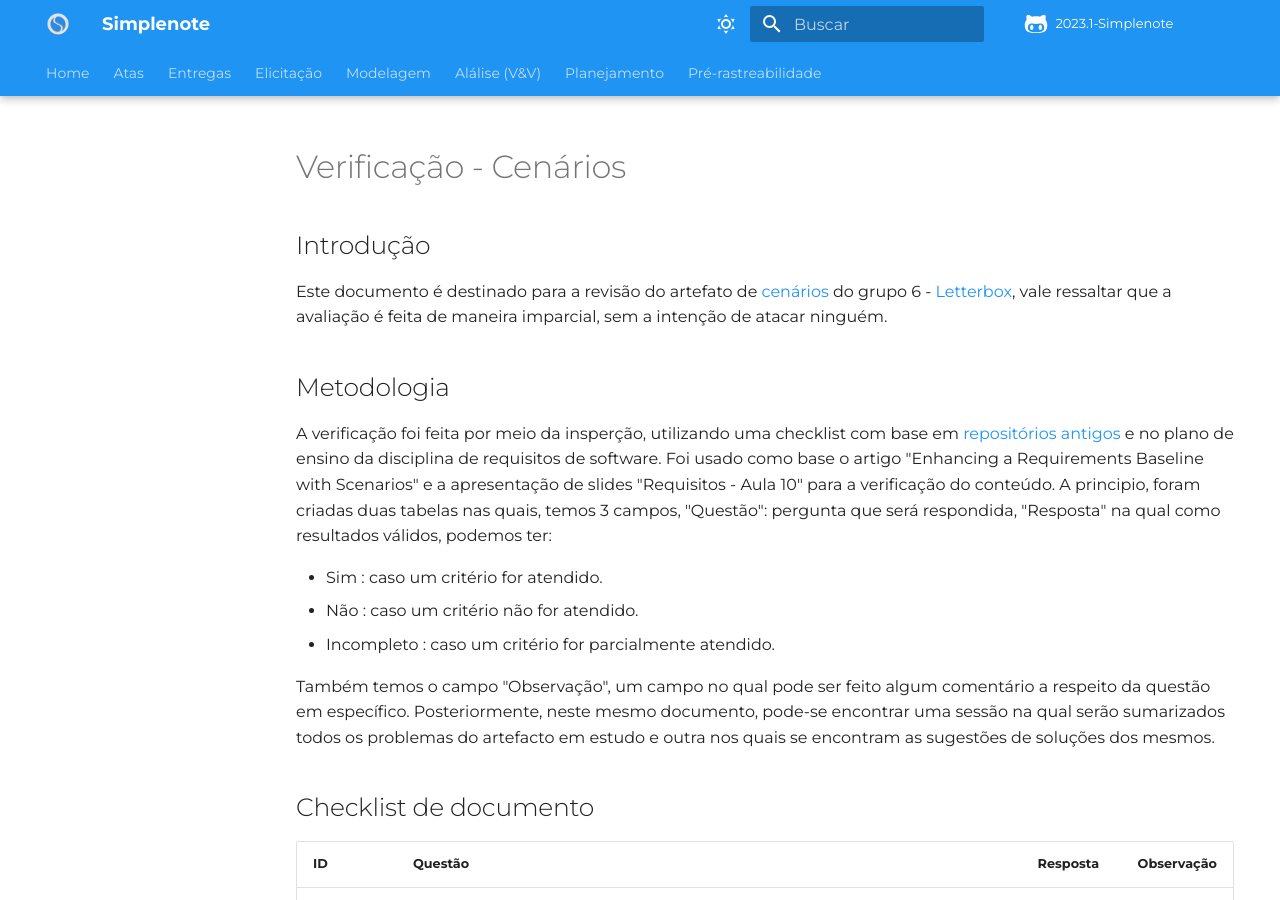
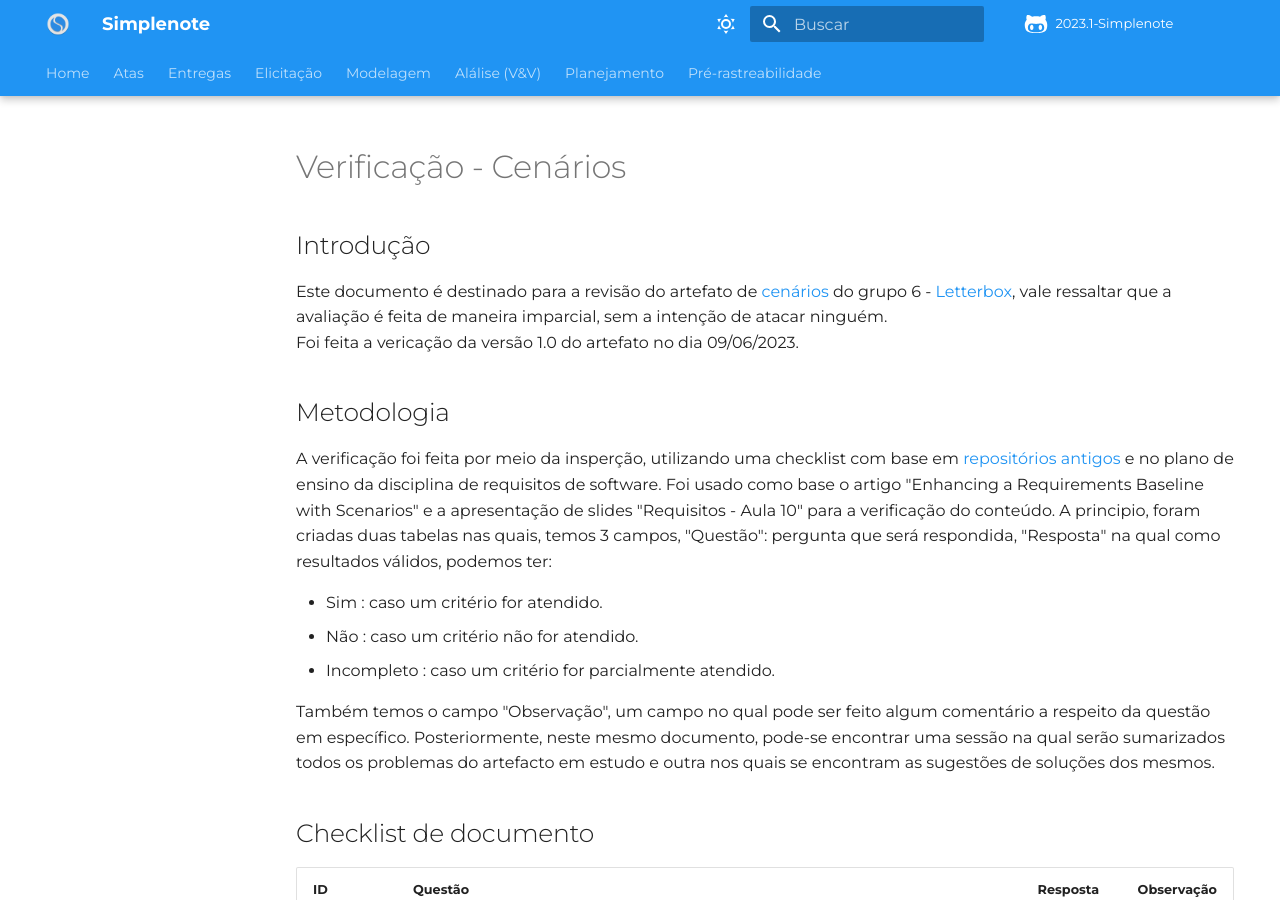
Before and after one commit to Requisitos-de-Software/2023.1-Simplenote, an MkDocs documentation site: the page built from docs/analise-grupo6/modelagem/cenarios.md, in a window 1280 px wide and 900 px high. Built offline with MkDocs 1.6.1 and Material for MkDocs 9.7.7, drawn with Linux system fonts in a browser that asks for light colours; some web fonts are replaced; comment, search, counter and statistics services are not loaded.

Commit message:
revisão ok

```diff
--- a/docs/analise-grupo6/modelagem/cenarios.md
+++ b/docs/analise-grupo6/modelagem/cenarios.md
@@ -4,6 +4,7 @@
 Este documento é destinado para a revisão do artefato de [cenários](<https://github.com/Requisitos-de-Software/2023.1-Letterboxd/blob/master/docs/Modelagem/cenarios.md>)
 do grupo 6 - [Letterbox](https://github.com/Requisitos-de-Software/2023.1-Letterboxd), vale ressaltar que a avaliação é feita de maneira imparcial,
 sem a intenção de atacar ninguém.
+<br> Foi feita a vericação da versão 1.0 do artefato no dia 09/06/2023.
 
 ## Metodologia
 
```
